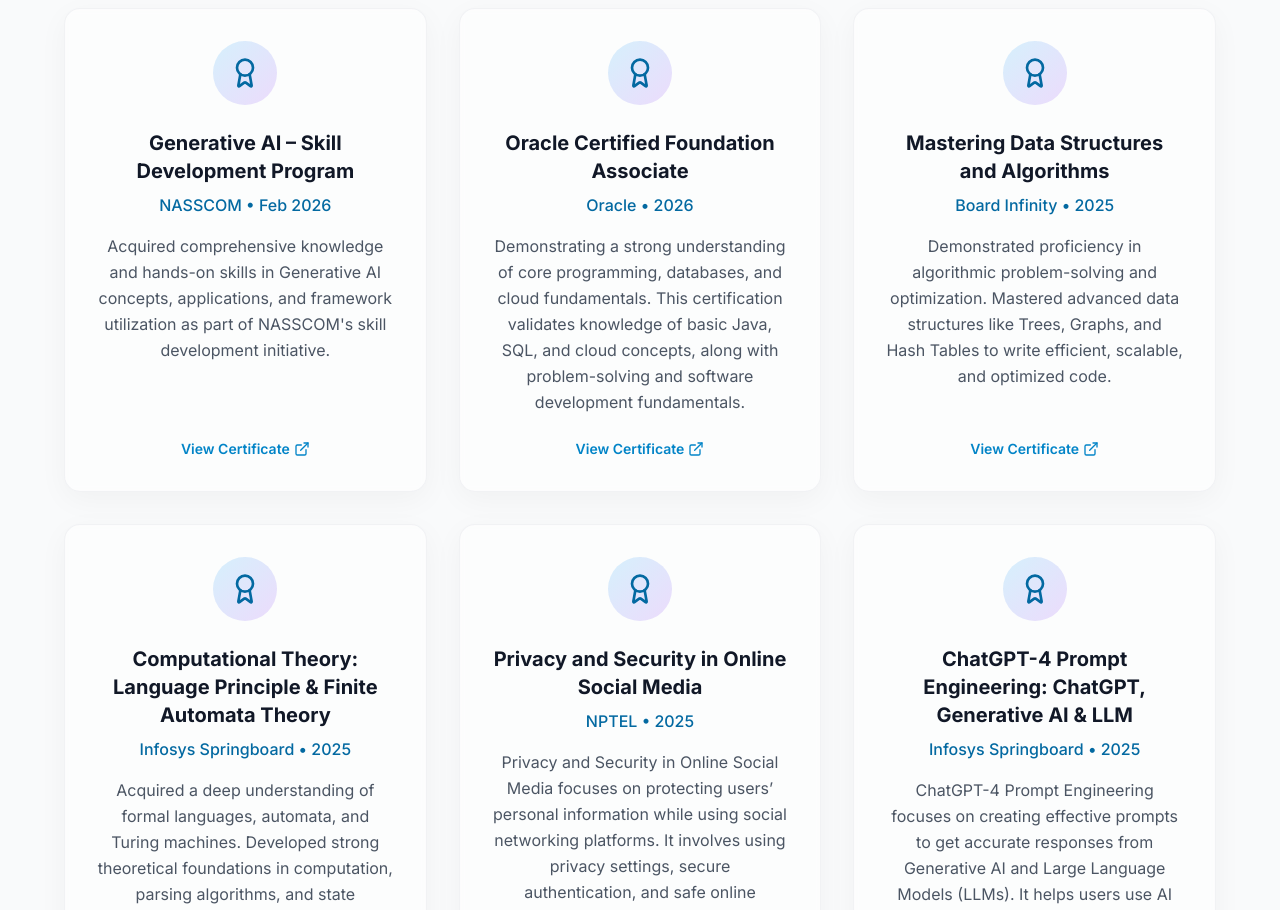
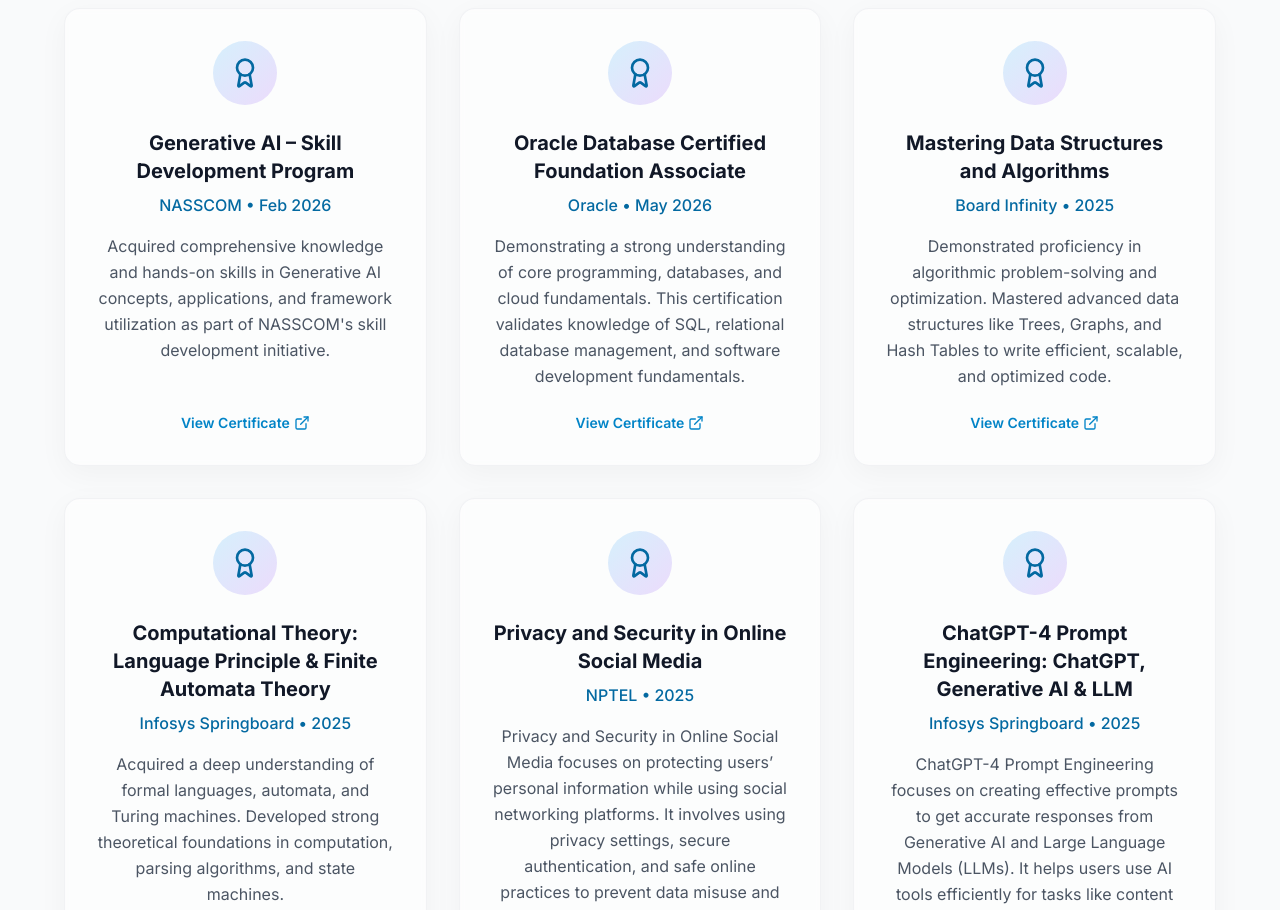
Before and after one commit to tusharupadhyay04/Portfolio, a React (Vite) app: page / in a window 1280 px wide. Shown: the part 5700-6610 px from the top of the page. Built offline with nearby package versions, Linux system fonts and the light colour scheme.

Commit message:
Update Oracle Database Certified Foundation Associate link and date to May 2026

```diff
--- a/src/components/Certificates.jsx
+++ b/src/components/Certificates.jsx
@@ -12,11 +12,11 @@ const Certificates = () => {
       link: "https://drive.google.com/file/d/1XnE-W2OFCrxww2vP72Mt-xm8zl_AhQu5/view"
     },
     {
-      title: "Oracle Certified Foundation Associate",
+      title: "Oracle Database Certified Foundation Associate",
       issuer: "Oracle",
-      date: "2026",
-      description: "Demonstrating a strong understanding of core programming, databases, and cloud fundamentals. This certification validates knowledge of basic Java, SQL, and cloud concepts, along with problem-solving and software development fundamentals.",
-      link: "https://drive.google.com/file/d/1b9BXOHi1RPPB1SHL4mGOoLR70tBqyl9F/view?usp=sharing" // Replace with actual image URL or PDF link
+      date: "May 2026",
+      description: "Demonstrating a strong understanding of core programming, databases, and cloud fundamentals. This certification validates knowledge of SQL, relational database management, and software development fundamentals.",
+      link: "https://drive.google.com/file/d/1a5PmwRXNwDoJ6H5S4HDG8XJreaeIf4O4/view?usp=sharing"
     },
     {
       title: "Mastering Data Structures and Algorithms",
```
